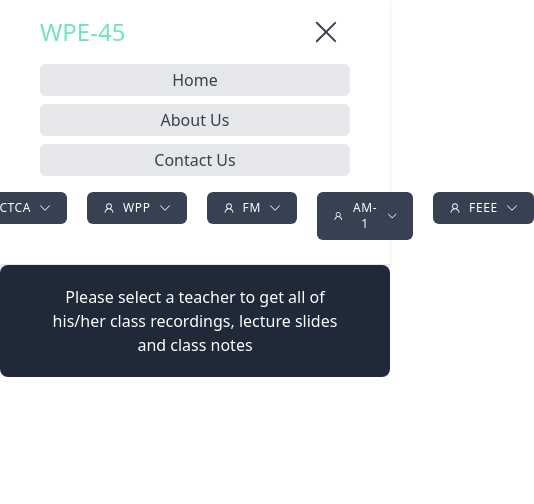
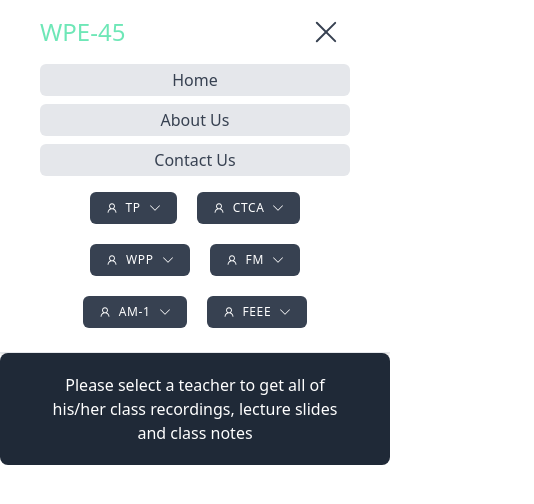
Before and after one commit to HelloTanvir/class-material-management, a Next.js app: page / in a window 390 px wide. Both pictures are taken after a click on the button 326 px from the left and 32 px from the top of the page. Shown: the top 504 px of the page, 534 px wide, since content can reach past the window. Built offline with nearby package versions, Linux system fonts and the light colour scheme.

Commit message:
on mobile flex wrap used for subject buttons

```diff
--- a/src/components/Header.tsx
+++ b/src/components/Header.tsx
@@ -52,7 +52,7 @@ const Header = () => {
             {/* buttons */}
             <div
                 className={`${
-                    open ? 'flex' : 'hidden md:flex'
+                    open ? 'flex flex-wrap' : 'hidden md:flex'
                 } justify-center gap-5 pb-4 mt-4 md:gap-3 md:mt-0 md:pb-0`}
             >
                 {subjects.map((subject) => (
```
